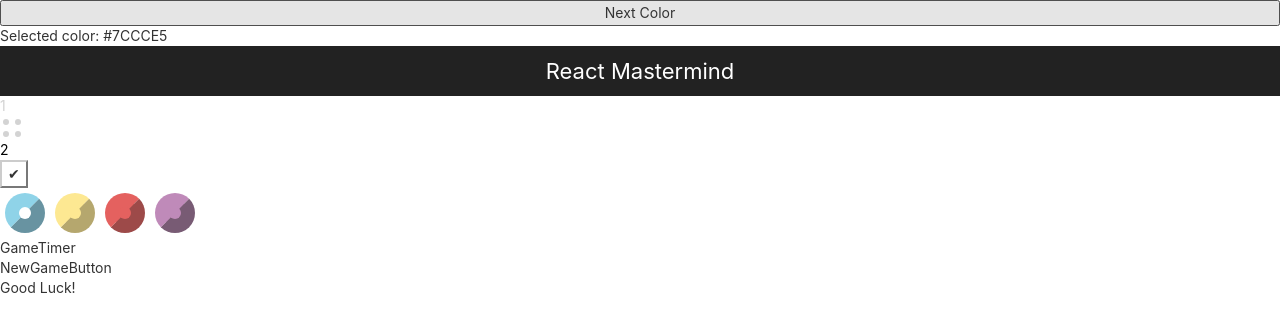
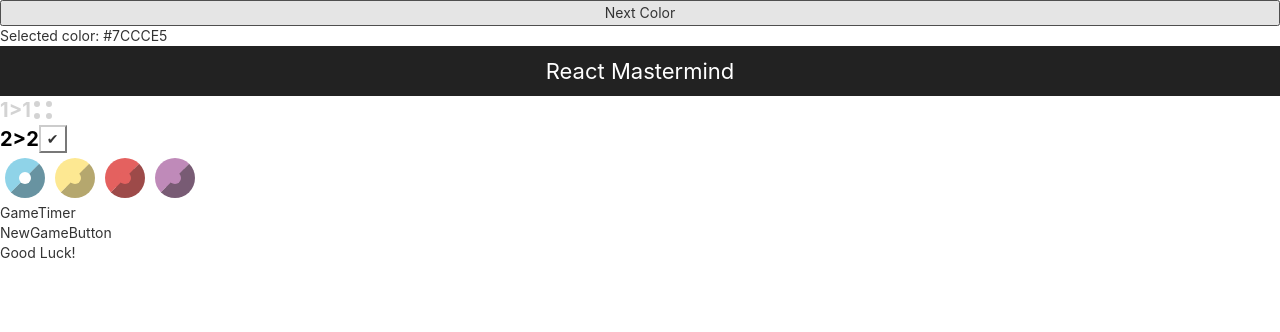
Before and after one commit to code-v1/master_mind, a React (Create React App) app: page / in a window 1280 px wide. Shown: the top 332 px of the page. Built offline with nearby package versions, Linux system fonts and the light colour scheme.

Commit message:
adjusting row to board

```diff
--- a/src/components/GuessRow/GuessRow.jsx
+++ b/src/components/GuessRow/GuessRow.jsx
@@ -2,10 +2,16 @@ import React from 'react'
 import GuessPegs from '../GuessPegs/GuessPegs'
 import GuessScore from '../GuessScore/GuessScore'
 import ScoreButton from '../ScoreButton/ScoreButton'
+import styles from './GuessRow.module.css'
 
 const GuessRow = (props) => (
-    <div className='flex-g'>
-    <div style={{color: props.currentGuess ? 'black' : 'lightgrey'}}>{props.rowIdx + 1}</div>
+    <div className={styles.GuessRow}>
+    <div
+    className={styles.rowNum}
+    style={{color: props.currentGuess ? 'black' : 'lightgrey'}}>{props.rowIdx + 1}
+    >
+    {props.rowIdx + 1}
+    </div>
     <GuessPegs
         colors={props.colors}
         code={props.guess.code}
--- /dev/null
+++ b/src/components/GuessRow/GuessRow.module.css
@@ -0,0 +1,11 @@
+.GuessRow {
+    display: flex;
+    flex-flow: row nowrap;
+    align-items: center;
+}
+
+.rowNum {
+    font-size: 20px;
+    font-weight: bold;
+
+}
```
